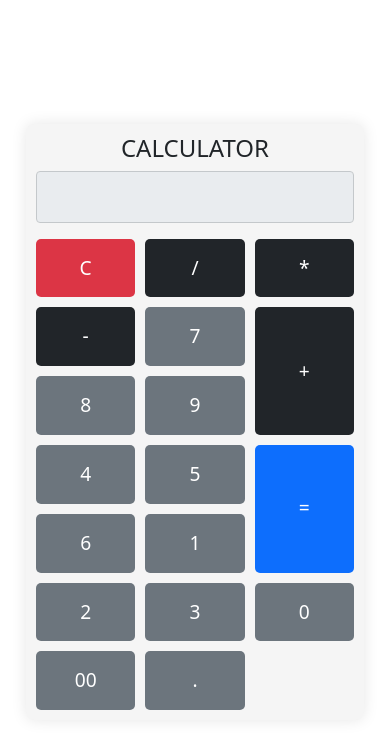
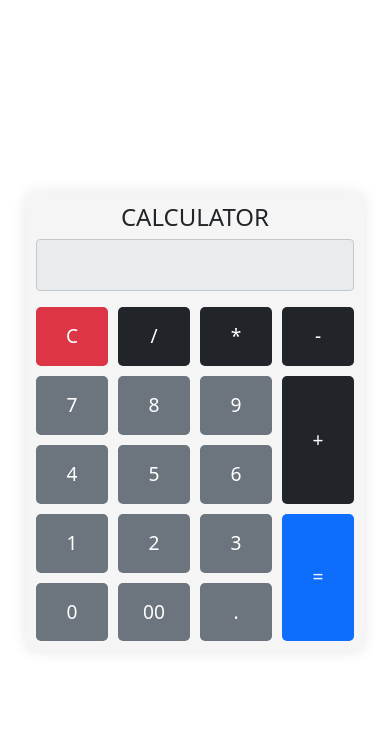
Before and after one commit to CodewChinmay/cwc-calculator, a plain HTML site: page index.html in a window 390 px wide. Drawn offline with nearby package versions, Linux system fonts and the light colour scheme.

Commit message:
Add files via upload

```diff
--- a/style.css
+++ b/style.css
@@ -102,14 +102,6 @@ h1 {
     }
 
     .buttons {
-        grid-template-columns: repeat(3, 1fr); /* Change to 3 columns on very small screens */
-    }
-
-    #add {
-        grid-column: 3; /* Adjust position for smaller screens */
-    }
-
-    #equals {
-        grid-column: 3; /* Adjust position for smaller screens */
+        grid-template-columns: repeat(4, 1fr); /* Change to 3 columns on very small screens */
     }
 }
```
